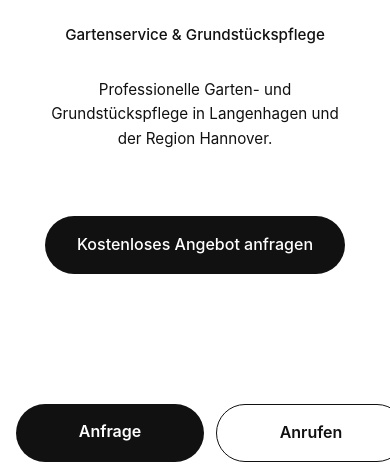
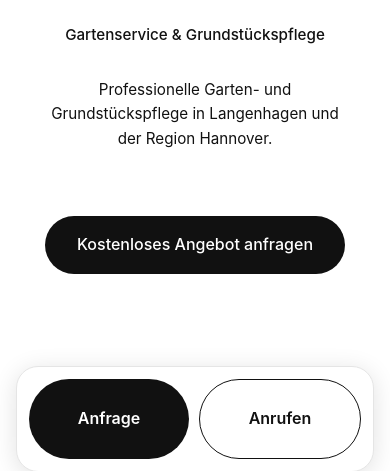
Before and after one commit to Krasdienstleistungen/krasdienstleistungen.de, a plain HTML site: page index.html in a window 390 px wide. Shown: the part 360-831 px from the top of the page. Drawn offline with Linux system fonts and the light colour scheme.

Commit message:
Update style.css

```diff
--- a/style.css
+++ b/style.css
@@ -373,7 +373,8 @@ nav a{
     font-size:1.1rem;
     margin-bottom:40px;
 }
-/* Mobile Kontaktbuttons */
+
+/* Mobile Kontaktleiste */
 .mobile-contact-bar {
     display: none;
 }
@@ -381,17 +382,26 @@ nav a{
 @media (max-width: 768px) {
 
     body {
-        padding-bottom: 100px;
+        padding-bottom: 110px;
     }
 
     .mobile-contact-bar {
+        display: flex;
         position: fixed;
+
+        left: 16px;
+        right: 16px;
         bottom: calc(12px + env(safe-area-inset-bottom));
-        left: 0;
-        width: 100%;
-        padding: 10px 16px;
-        display: flex;
-        gap: 12px;
+
+        padding: 12px;
+        gap: 10px;
+
+        background: #ffffff;
+        border: 1px solid #e5e5e5;
+        border-radius: 22px;
+
+        box-shadow: 0 4px 25px rgba(0, 0, 0, 0.12);
+
         z-index: 9999;
 
         opacity: 0;
@@ -400,8 +410,13 @@ nav a{
 
     .mobile-contact-bar a {
         flex: 1;
-        text-align: center;
-        padding: 15px 10px;
+        display: flex;
+        justify-content: center;
+        align-items: center;
+
+        min-height: 54px;
+        padding: 12px 8px;
+
         border-radius: 999px;
         text-decoration: none;
         font-size: 16px;
@@ -409,14 +424,14 @@ nav a{
     }
 
     .mobile-request {
-        background: #111;
-        color: #fff;
+        background: #111111;
+        color: #ffffff;
     }
 
     .mobile-call {
-        background: #fff;
-        color: #111;
-        border: 1px solid #111;
+        background: #ffffff;
+        color: #111111;
+        border: 1px solid #111111;
     }
 
     @keyframes mobileBarIn {
```
